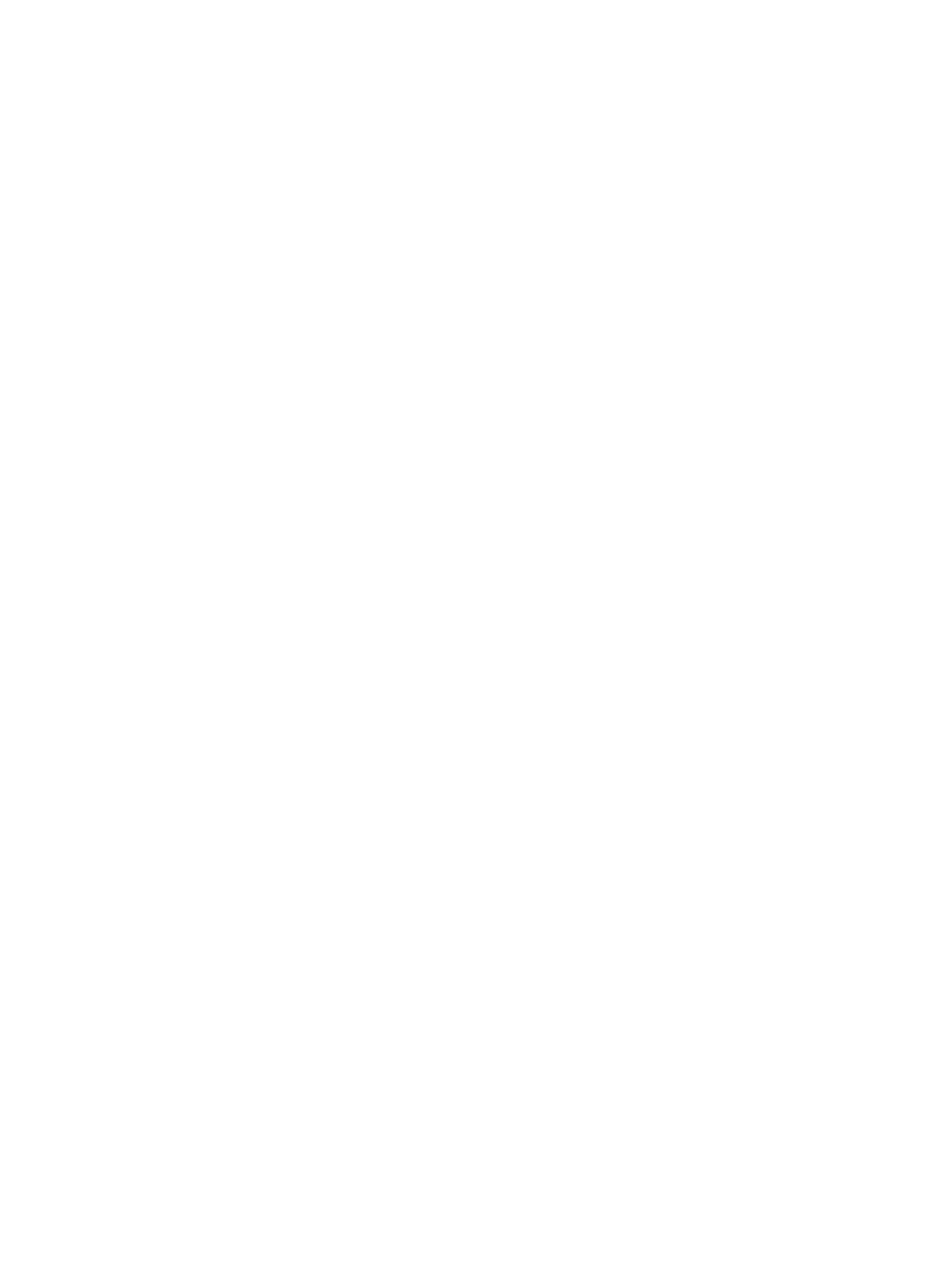
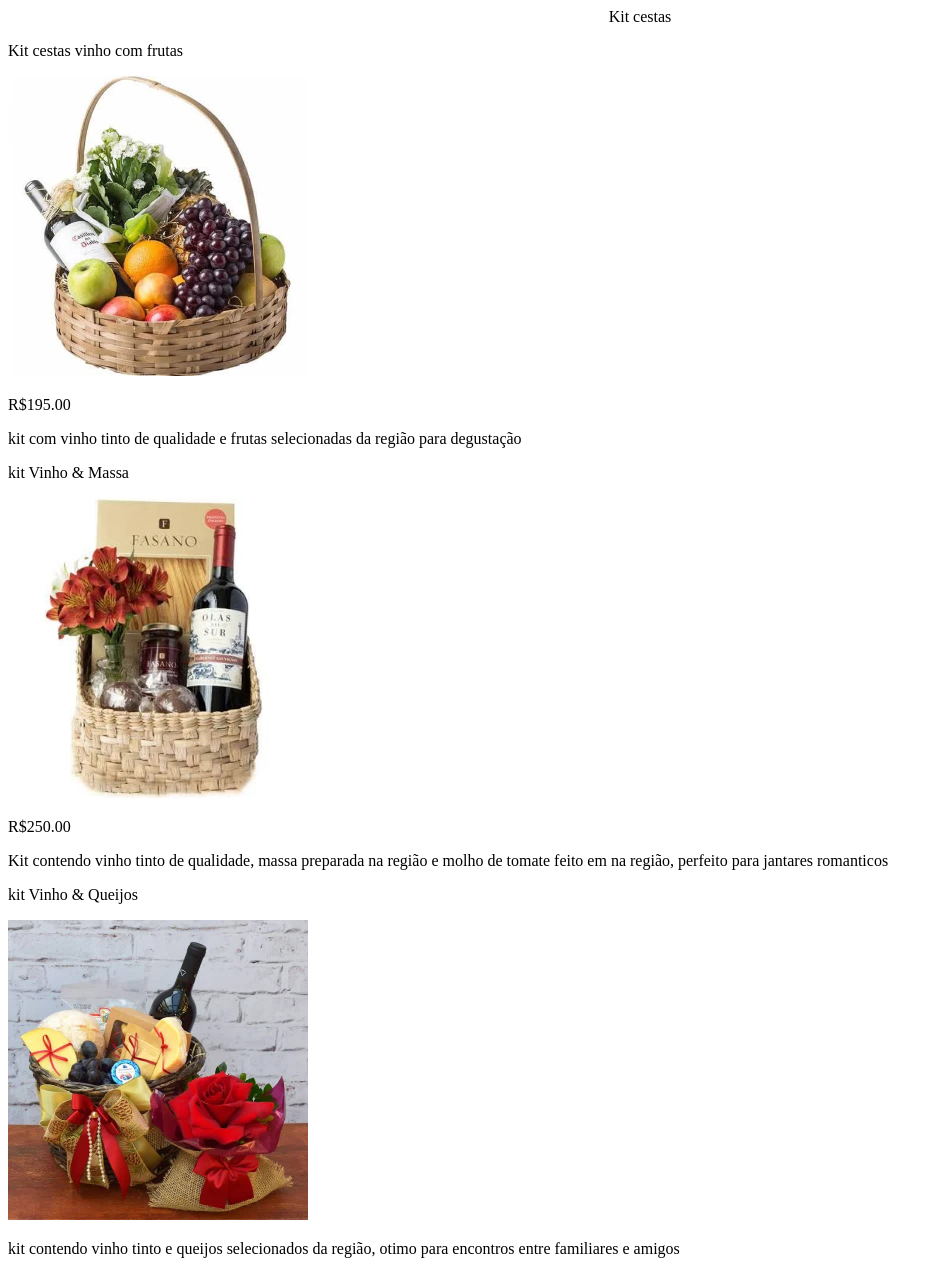
Before and after one commit to Gab0502/frontend-desafio02, a plain HTML site: page pages/kitcestas.html in a window 1280 px wide. Shown: the whole page, without its empty margins (0-943 px from the left). Before the commit the page ends 800 px from the top, so only its background shows below. Drawn offline with Linux system fonts and the light colour scheme.

Commit message:
kitcestasv1

```diff
--- a/pages/kitcestas.html
+++ b/pages/kitcestas.html
@@ -3,10 +3,24 @@
 <head>
     <meta charset="UTF-8">
     <meta http-equiv="X-UA-Compatible" content="IE=edge">
-    <meta name="viewport" content="width=device-width, initial-scale=1.0">
-    <title>Document</title>
+    <meta name=.+"viewport" content="width=device-width, initial-scale=1.0">
+    <title></title>
 </head>
+<center>Kit cestas</center>
 <body>
+    <p>Kit cestas vinho com frutas</p>
+    <img src="../imagem_desafio/cestasvinho.jpg" width="300" height="300">
+    <p>R$195.00<br></p>
+    <p>kit com vinho tinto de qualidade e frutas selecionadas da região para degustação</p>
 
+    <p>kit Vinho & Massa </p>
+    <img src="../imagem_desafio/cestamassa.jpg" width="300" height="300">
+    <p>R$250.00</p>
+    <p>Kit contendo vinho tinto de qualidade, massa preparada na região e molho de tomate feito em na região, perfeito para jantares romanticos</p>
+
+    <p>kit Vinho & Queijos</p>
+    <img src="../imagem_desafio/cestasqueijo.jpg" width="300" height="300">
+    <p><R1199 class="99"></R1199></p>
+    <p>kit contendo vinho tinto e queijos selecionados da região, otimo para encontros entre familiares e amigos</p>
 </body>
 </html>
```
Also changed, not shown: pages/Mercearia.html (+7 -3 lines), imagem_desafio/cestamassa.jpg (added), imagem_desafio/cestasqueijo.jpg (added), imagem_desafio/cestasvinho.jpg (added), imagem_desafio/kitchocolates.jpg (added).
